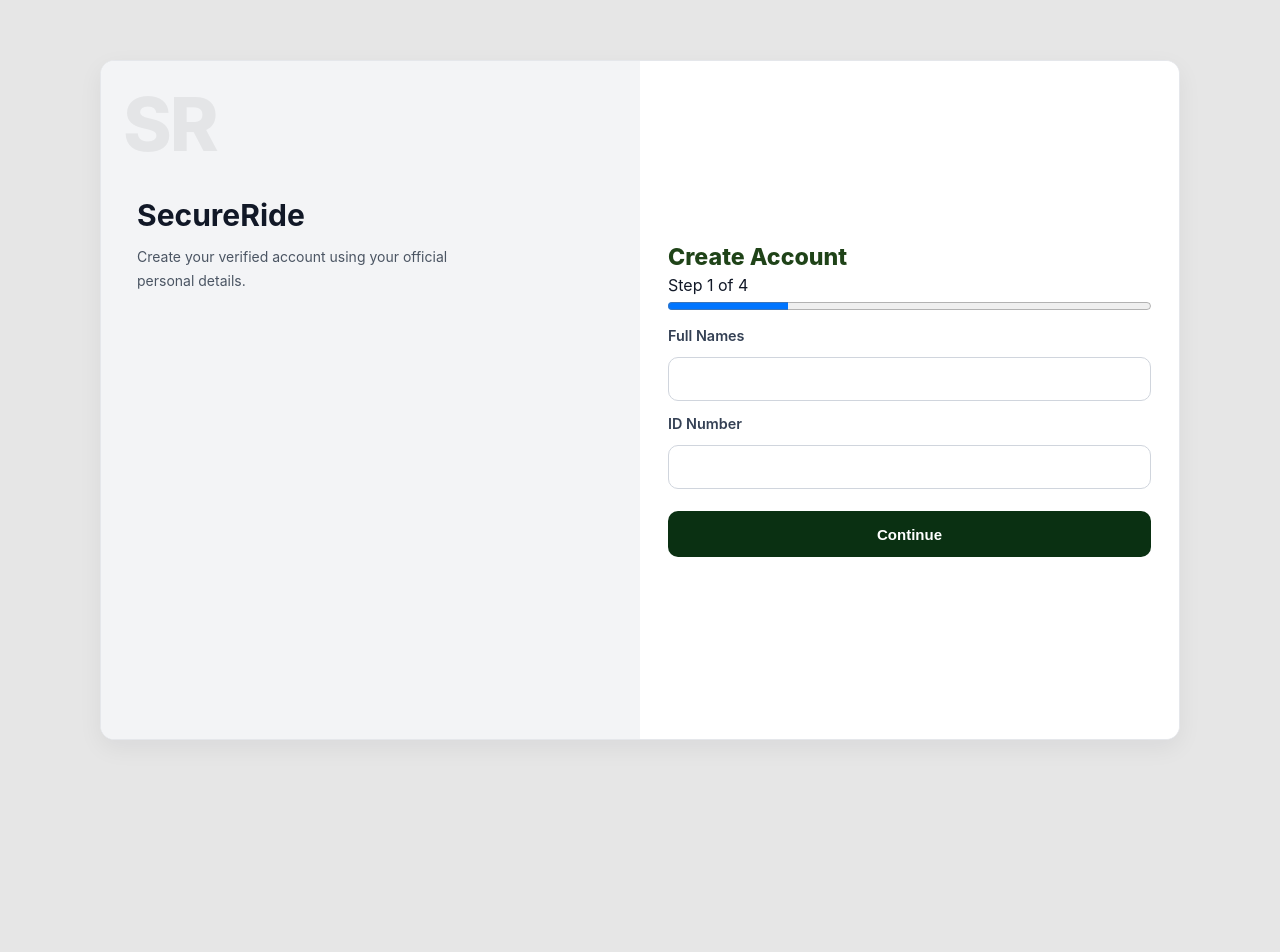
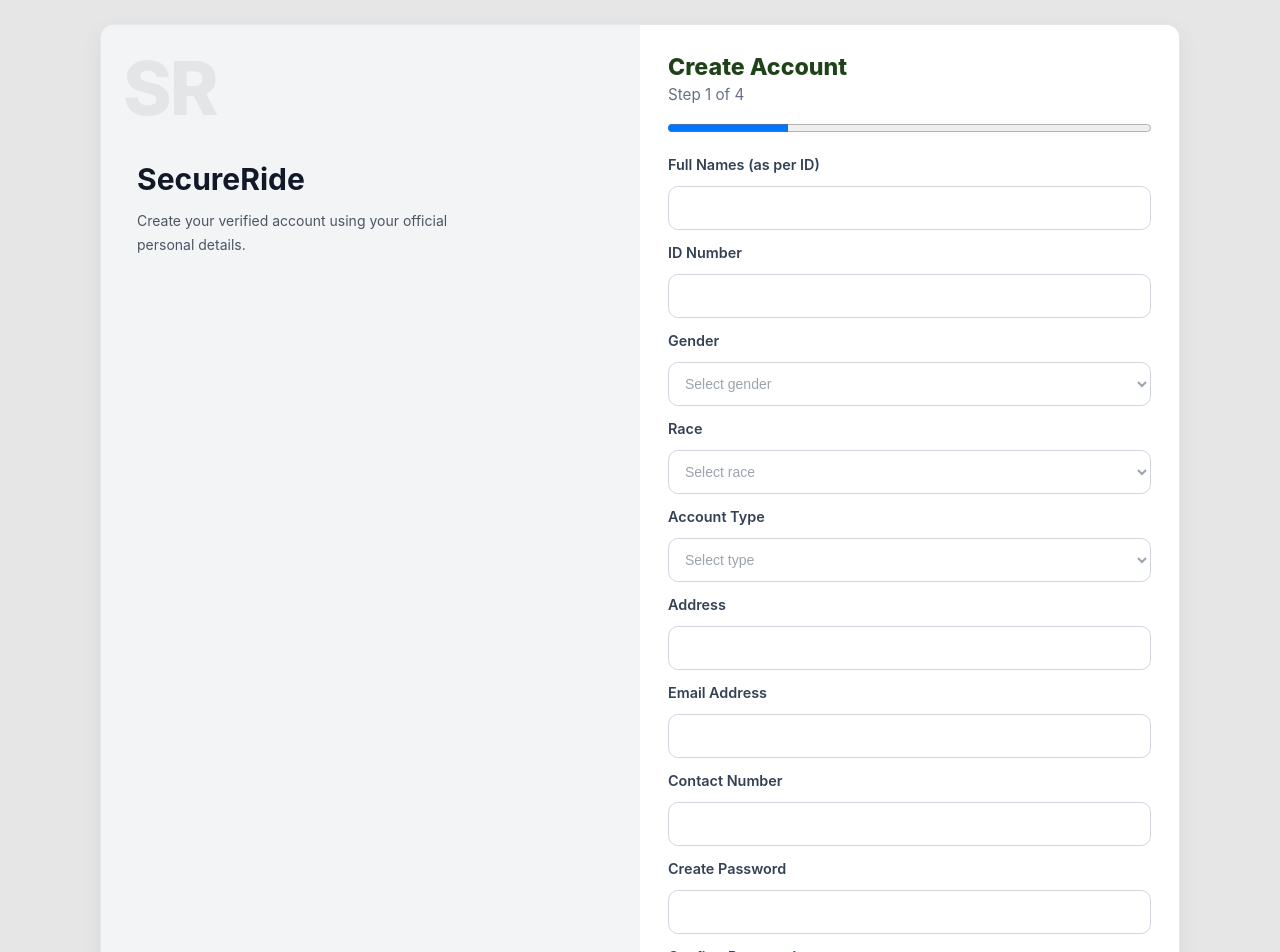
Before and after one commit to Vhugala-Mathivha/SecureRideApplication, a React (Create React App) app in the folder frontend/: page /register in a window 1280 px wide. Shown: the top 952 px of the page. Before the commit the page ends 800 px from the top, so only its background shows below. Built offline with nearby package versions, Linux system fonts and the light colour scheme.

Commit message:
update register page code

```diff
--- a/frontend/src/pages/auth/RegisterPage.jsx
+++ b/frontend/src/pages/auth/RegisterPage.jsx
@@ -4,7 +4,6 @@ import { apiRequest } from "../../api/client";
 import { useAuth } from "../../context/AuthContext";
 import VerificationConsentPage from "./VerificationConsentPage";
 import UploadIdPage from "./UploadIdPage";
-// import IDValidationPage from "./IDValidationPage"; // Removed if not used
 import FaceVerificationPage from "./FaceVerificationPage";
 import "../../styles/auth.css";
 
@@ -17,6 +16,7 @@ export default function RegisterPage() {
   const [success, setSuccess] = useState("");
   const [submitting, setSubmitting] = useState(false);
 
+  // 1. All your original fields are back here
   const [formData, setFormData] = useState({
     fullNames: "",
     idNumber: "",
@@ -31,7 +31,6 @@ export default function RegisterPage() {
   });
 
   const next = (data = {}) => {
-    console.log("Advancing to next step with data:", data);
     setCollected((prev) => ({ ...prev, ...data }));
     setError("");
     setStep((s) => s + 1);
@@ -43,10 +42,12 @@ export default function RegisterPage() {
 
   const handleSubmitStep1 = (e) => {
     e.preventDefault();
+    setError("");
     if (formData.password !== formData.confirmPassword) {
       setError("Passwords do not match");
       return;
     }
+    // Save locally and move to Consent
     next({
       ...formData,
       fullNames: formData.fullNames.trim(),
@@ -58,6 +59,7 @@ export default function RegisterPage() {
   const handleFinalRegistration = async (finalData = {}) => {
     try {
       setSubmitting(true);
+      // This payload now contains EVERYTHING from Step 1 to Step 4
       const payload = { ...collected, ...finalData };
 
       const res = await apiRequest("/auth/register", {
@@ -76,9 +78,7 @@ export default function RegisterPage() {
     }
   };
 
-  // --- STEP RENDERING ---
-
-  // Step 0: Initial Form
+  // --- STEP 0: THE FULL FORM ---
   if (step === 0) {
     return (
       <div className="auth-page">
@@ -92,22 +92,77 @@ export default function RegisterPage() {
           </div>
           <div className="auth-right">
             <h1>Create Account</h1>
-            <div style={{ marginBottom: 12 }}>
-              <div>Step 1 of 4</div>
-              <progress value={1} max={4} style={{ width: "100%" }} />
-            </div>
+            <p className="subtitle">Step 1 of 4</p>
+            <progress value={1} max={4} style={{ width: "100%", marginBottom: "20px" }} />
+
             <form className="auth-form" onSubmit={handleSubmitStep1}>
               {error && <div className="form-error">{error}</div>}
+
               <div className="field">
-                <label>Full Names</label>
+                <label>Full Names (as per ID)</label>
                 <input name="fullNames" type="text" value={formData.fullNames} onChange={handleChange} required />
               </div>
-              {/* ... Keep all your other input fields (ID, Gender, Race, etc.) here ... */}
+
               <div className="field">
                 <label>ID Number</label>
                 <input name="idNumber" type="text" value={formData.idNumber} onChange={handleChange} required />
               </div>
-              {/* Note: I'm shortening the display here for brevity, keep your full list of fields! */}
+
+              <div className="field">
+                <label>Gender</label>
+                <select name="gender" value={formData.gender} onChange={handleChange} required>
+                  <option value="">Select gender</option>
+                  <option value="female">Female</option>
+                  <option value="male">Male</option>
+                  <option value="other">Other</option>
+                </select>
+              </div>
+
+              <div className="field">
+                <label>Race</label>
+                <select name="race" value={formData.race} onChange={handleChange} required>
+                  <option value="">Select race</option>
+                  <option value="african">African</option>
+                  <option value="coloured">Coloured</option>
+                  <option value="indian_asian">Indian / Asian</option>
+                  <option value="white">White</option>
+                </select>
+              </div>
+
+              <div className="field">
+                <label>Account Type</label>
+                <select name="accountType" value={formData.accountType} onChange={handleChange} required>
+                  <option value="">Select type</option>
+                  <option value="driver">Driver</option>
+                  <option value="passenger">Passenger</option>
+                </select>
+              </div>
+
+              <div className="field">
+                <label>Address</label>
+                <input name="address" type="text" value={formData.address} onChange={handleChange} required />
+              </div>
+
+              <div className="field">
+                <label>Email Address</label>
+                <input name="email" type="email" value={formData.email} onChange={handleChange} required />
+              </div>
+
+              <div className="field">
+                <label>Contact Number</label>
+                <input name="contactNumber" type="tel" value={formData.contactNumber} onChange={handleChange} required />
+              </div>
+
+              <div className="field">
+                <label>Create Password</label>
+                <input name="password" type="password" value={formData.password} onChange={handleChange} required />
+              </div>
+
+              <div className="field">
+                <label>Confirm Password</label>
+                <input name="confirmPassword" type="password" value={formData.confirmPassword} onChange={handleChange} required />
+              </div>
+
               <button className="btn-primary" type="submit">Continue</button>
             </form>
           </div>
@@ -116,32 +171,14 @@ export default function RegisterPage() {
     );
   }
 
-  // Step 1: Consent (Stepper says 2)
-  if (step === 1) {
-    return <VerificationConsentPage onNext={(data) => next({ ...data, consentGiven: true })} />;
-  }
+  // Step 1: Consent
+  if (step === 1) return <VerificationConsentPage onNext={(data) => next({ ...data, consentGiven: true })} />;
 
-  // Step 2: Upload ID (Stepper says 3)
-  if (step === 2) {
-    return <UploadIdPage onNext={(data) => next(data)} />;
-  }
+  // Step 2: Upload ID
+  if (step === 2) return <UploadIdPage onNext={(data) => next(data)} />;
 
-  // Step 3: Face Verification (Stepper says 4 - FINAL)
-  if (step === 3) {
-    return (
-      <FaceVerificationPage
-        onNext={(faceData) => handleFinalRegistration(faceData)}
-      />
-    );
-  }
+  // Step 3: Face Verification (The Final Save)
+  if (step === 3) return <FaceVerificationPage onNext={(faceData) => handleFinalRegistration(faceData)} />;
 
-  // Fallback / Loading
-  return (
-    <div className="auth-page">
-      <div className="auth-card" style={{ textAlign: "center" }}>
-        <h2>{submitting ? "Processing..." : "Redirecting..."}</h2>
-        {error && <div className="form-error">{error}</div>}
-      </div>
-    </div>
-  );
+  return null;
 }
```
